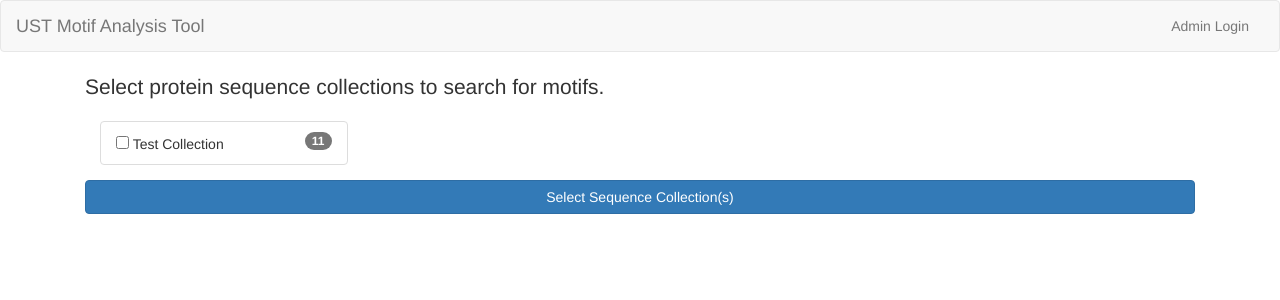
After one commit to demansou/protein_analysis_django, a Django app: page /select_collections/ in a window 1280 px wide. The commit adds this page. Shown: the top 300 px of the page. Run offline with Django 3.2, Linux system fonts and the light colour scheme; data comes from the database, SQL or seed files in the repository; both versions use the stored data as it was after the commit; some libraries are stand-ins or nearby versions.

Commit message:
collections form working. working on select motifs form

```diff
--- a/protein_analysis_tool/models.py
+++ b/protein_analysis_tool/models.py
@@ -13,6 +13,7 @@ class Collection(models.Model):
     collection_hash = models.CharField(max_length=16, unique=True)
     pub_date = models.DateTimeField('Date Published')
     collection_parsed = models.BooleanField(default=False)
+    sequence_count = models.IntegerField(default=0)
 
     def __str__(self):
         return self.collection_name
--- /dev/null
+++ b/protein_analysis_tool/static/protein_analysis_tool/css/custom.css
@@ -0,0 +1,3 @@
+.top15 {
+    margin-top: 15px;
+}
--- /dev/null
+++ b/protein_analysis_tool/templates/protein_analysis_tool/select_collections.html
@@ -0,0 +1,31 @@
+{% extends 'base.html' %}
+
+{% block title %}Select Collections{% endblock %}
+
+{% block content %}
+    <form method="post">
+        {% csrf_token %}
+        <p class="lead">Select protein sequence collections to search for motifs.</p>
+        <div class="form-group">
+            <ul class="list-group">
+                {% for collection in collections %}
+                    {% if collection.sequence_count > 0 %}
+                        <div class="col-xs-3">
+                            <li class="list-group-item">
+                                <input type="checkbox" value="{{ collection.pk }}">
+                                {{ collection.collection_name }}
+                                <span class="badge">{{ collection.sequence_count }}</span>
+                            </li>
+                        </div>
+                    {% endif %}
+                {% endfor %}
+            </ul>
+        </div>
+
+        <div class="clearfix"></div>
+
+        <div class="form-group top15">
+            <button class="btn btn-block btn-primary" type="submit">Select Sequence Collection(s)</button>
+        </div>
+    </form>
+{% endblock %}
--- a/protein_analysis_tool/urls.py
+++ b/protein_analysis_tool/urls.py
@@ -5,4 +5,5 @@ from . import views
 app_name = 'protein_analysis_tool'
 urlpatterns = [
     url(r'^$', views.IndexView.as_view(), name='index'),
+    url(r'^select_collections/$', views.select_collections, name='select-collections'),
 ]
--- a/protein_analysis_tool/views.py
+++ b/protein_analysis_tool/views.py
@@ -1,5 +1,17 @@
+from django.shortcuts import render
 from django.views import generic
+
+from .models import Collection
 
 
 class IndexView(generic.TemplateView):
     template_name = 'protein_analysis_tool/index.html'
+
+
+def select_collections(request):
+    if request.method == 'POST':
+        # TODO: save primary keys, redirect to 'select_motif(s)'
+        pass
+
+    collections = Collection.objects.all()
+    return render(request, 'protein_analysis_tool/select_collections.html', context={'collections': collections})
--- a/templates/base.html
+++ b/templates/base.html
@@ -1,10 +1,12 @@
 {% load static %}
+
 <!DOCTYPE html>
 <html lang="en">
 <head>
     <meta charset="UTF-8">
     <title>{% block title %}{% endblock %} | UST Motif Analysis Tool</title>
     <link rel="stylesheet" type="text/css" href="{% static 'protein_analysis_tool/css/bootstrap.css' %}">
+    <link rel="stylesheet" type="text/css" href="{% static 'protein_analysis_tool/css/custom.css' %}">
 </head>
 <body>
     <!-- Navbar -->
@@ -23,6 +25,9 @@
                 <ul class="nav navbar-nav">
                     <!-- Links go here -->
                 </ul>
+                <ul class="nav navbar-nav navbar-right">
+                    <li><a href="{% url 'admin:index' %}">Admin Login</a></li>
+                </ul>
             </div>
         </div>
     </nav>
@@ -37,5 +42,6 @@
     <script src="{% static 'protein_analysis_tool/js/jquery-3.2.1.js' %}"></script>
     <script src="{% static 'protein_analysis_tool/js/bootstrap.js' %}"></script>
     <!-- /Load Javascript -->
+    {% block javascript %}{% endblock %}
 </body>
 </html>
```
Also changed, not shown: protein_analysis_tool/admin.py (+21 -9 lines), protein_analysis_tool/forms.py (deleted, +0 -9 lines), protein_analysis_tool/templates/protein_analysis_tool/index.html (+8 -0 lines), db.sqlite3.
